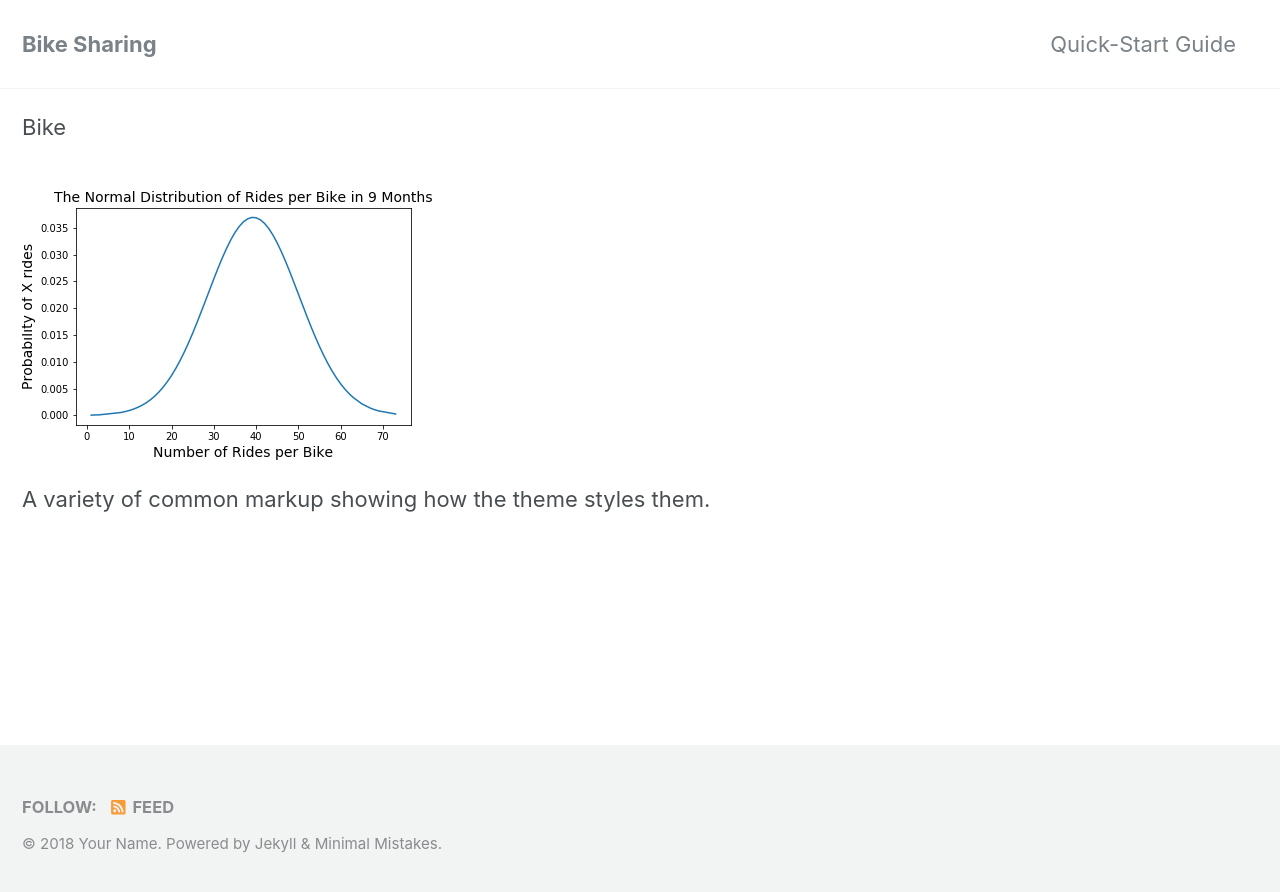
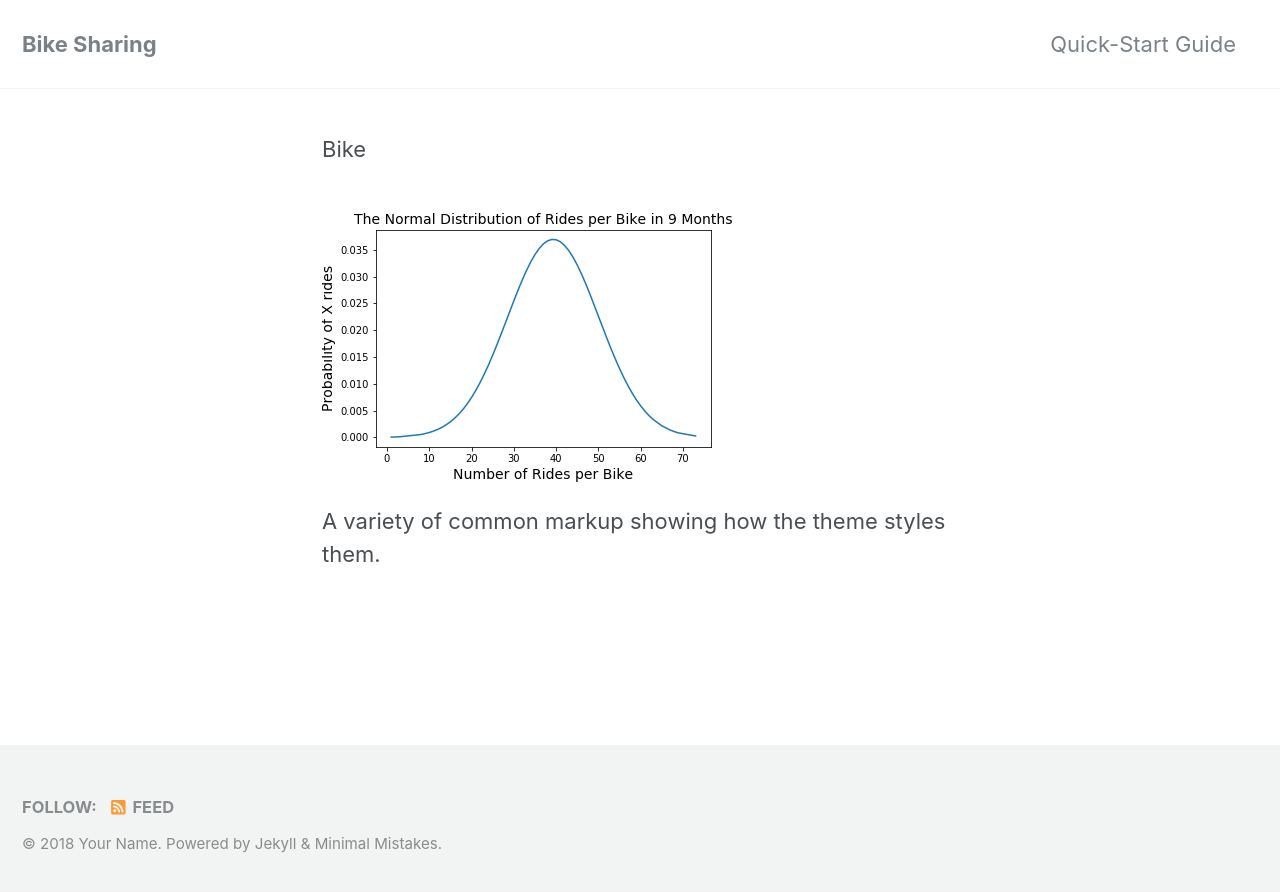
Before and after one commit to kwch3693/Capital-One_Bike_Sharing, a Jekyll site: the page built from index.html, in a window 1280 px wide. Shown: the top 892 px of the page. Built offline with Jekyll 4.4.1, drawn with Linux system fonts in a browser that asks for light colours; cached includes are drawn as plain includes; nearby versions of some CDN libraries; the list of posts is cut into pages by our own code.

Commit message:
Update _layouts/single.html

```diff
--- a/_layouts/single.html
+++ b/_layouts/single.html
@@ -16,13 +16,57 @@ layout: default
 
 <div id="main" role="main">
   {% include sidebar.html %}
-  <p>Bike </p>
-  <dl>
-    <dt></dt>
-    <img src="assets\images\fig1.png">
-  </dl>
-  <p>A variety of common markup showing how the theme styles them.</p>
 
+  <article class="page" itemscope itemtype="http://schema.org/CreativeWork">
+    {% if page.title %}<meta itemprop="headline" content="{{ page.title | markdownify | strip_html | strip_newlines | escape_once }}">{% endif %}
+    {% if page.excerpt %}<meta itemprop="description" content="{{ page.excerpt | markdownify | strip_html | strip_newlines | escape_once }}">{% endif %}
+    {% if page.date %}<meta itemprop="datePublished" content="{{ page.date | date: "%B %d, %Y" }}">{% endif %}
+    {% if page.last_modified_at %}<meta itemprop="dateModified" content="{{ page.last_modified_at | date: "%B %d, %Y" }}">{% endif %}
+     <div class="page__inner-wrap">
+      {% unless page.header.overlay_color or page.header.overlay_image %}
+        <header>
+            <p>Bike </p>
+            <dl>
+              <dt></dt>
+              <img src="assets\images\fig1.png">
+            </dl>
+            <p>A variety of common markup showing how the theme styles them.</p>
+          {% if page.title %}<h1 id="page-title" class="page__title" itemprop="headline">{{ page.title | markdownify | remove: "<p>" | remove: "</p>" }}</h1>{% endif %}
+          {% if page.read_time %}
+            <p class="page__meta"><i class="far fa-clock" aria-hidden="true"></i> {% include read-time.html %}</p>
+          {% endif %}
+        </header>
+      {% endunless %}
+       <section class="page__content" itemprop="text">
+        {% if page.toc %}
+          <aside class="sidebar__right {% if page.toc_sticky %}sticky{% endif %}">
+            <nav class="toc">
+              <header><h4 class="nav__title"><i class="fas fa-{{ page.toc_icon | default: 'file-alt' }}"></i> {{ page.toc_label | default: site.data.ui-text[site.locale].toc_label }}</h4></header>
+              {% include toc.html sanitize=true html=content h_min=1 h_max=6 class="toc__menu" %}
+            </nav>
+          </aside>
+        {% endif %}
+        {{ content }}
+        {% if page.link %}<div><a href="{{ page.link }}" class="btn btn--primary">{{ site.data.ui-text[site.locale].ext_link_label | default: "Direct Link" }}</a></div>{% endif %}
+      </section>
+       <footer class="page__meta">
+        {% if site.data.ui-text[site.locale].meta_label %}
+          <h4 class="page__meta-title">{{ site.data.ui-text[site.locale].meta_label }}</h4>
+        {% endif %}
+        {% include page__taxonomy.html %}
+        {% if page.last_modified_at %}
+          <p class="page__date"><strong><i class="fas fa-fw fa-calendar-alt" aria-hidden="true"></i> {{ site.data.ui-text[site.locale].date_label | default: "Updated:" }}</strong> <time datetime="{{ page.last_modified_at | date: "%Y-%m-%d" }}">{{ page.last_modified_at | date: "%B %d, %Y" }}</time></p>
+        {% elsif page.date %}
+          <p class="page__date"><strong><i class="fas fa-fw fa-calendar-alt" aria-hidden="true"></i> {{ site.data.ui-text[site.locale].date_label | default: "Updated:" }}</strong> <time datetime="{{ page.date | date_to_xmlschema }}">{{ page.date | date: "%B %d, %Y" }}</time></p>
+        {% endif %}
+      </footer>
+       {% if page.share %}{% include social-share.html %}{% endif %}
+       {% include post_pagination.html %}
+    </div>
+     {% if jekyll.environment == 'production' and site.comments.provider and page.comments %}
+      {% include comments.html %}
+    {% endif %}
+  </article>
   {% comment %}<!-- only show related on a post page when `related: true` -->{% endcomment %}
   {% if page.id and page.related and site.related_posts.size > 0 %}
     <div class="page__related">
```
